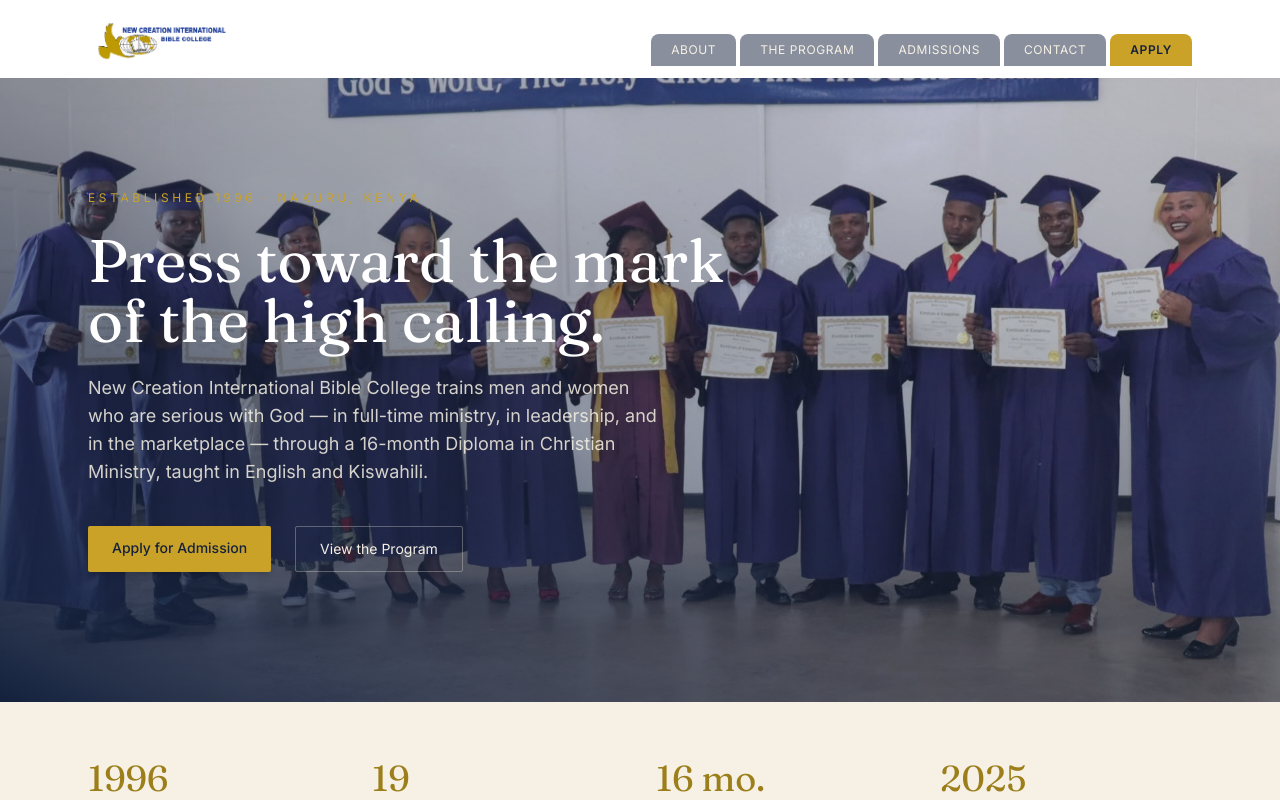
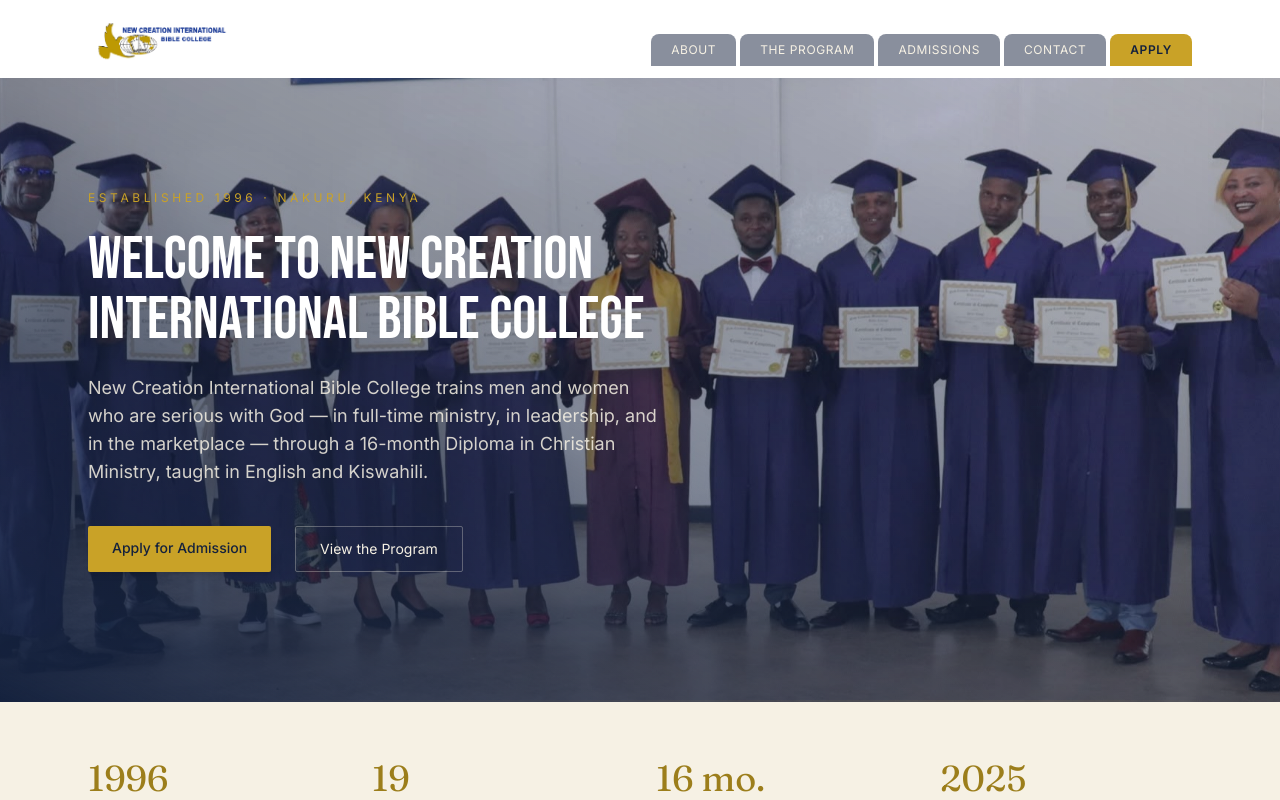
Before and after one commit to matthewkuria/ncibc, a Next.js app: page / in a window 1280 px wide. Shown: the top 800 px of the page. Built offline with nearby package versions, Linux system fonts and the light colour scheme.

Commit message:
Change the fonts

```diff
--- a/app/components/HeroCarousel.tsx
+++ b/app/components/HeroCarousel.tsx
@@ -49,7 +49,7 @@
             className={`
               absolute inset-0 h-full w-full
               transition-opacity duration-[${FADE_DURATION}ms] ease-in-out
-              ${isActive ? "opacity-100" : "opacity-0"}
+              ${isActive ? "opacity-90" : "opacity-0"}
             `}
           >
             {/* Image with zoom animation */}
--- a/app/globals.css
+++ b/app/globals.css
@@ -38,7 +38,7 @@
 }
 
 .animate-zoom {
-  animation: zoom 50s ease-out forwards;
+  animation: zoom 10s ease-out forwards;
 }
 
 @media (prefers-reduced-motion: reduce) {
--- a/app/page.tsx
+++ b/app/page.tsx
@@ -1,4 +1,5 @@
 import type { Metadata } from "next";
+import  {Inter, Bebas_Neue } from "next/font/google";
 import Link from "next/link";
 import SemesterTimeline from "./components/SemesterTimeline";
 import NationsList from "./components/NationsList";
@@ -37,6 +38,14 @@
   },
 };
 
+const bebas = Bebas_Neue(
+  { subsets: ["latin"],
+  weight: ["400"]
+
+  }
+);
+
+
 export default function Home() {
   return (
     <>
@@ -48,8 +57,8 @@
           <p className="font-body text-xs uppercase tracking-[0.3em] text-gold">
             Established 1996 &middot; Nakuru, Kenya
           </p>
-          <h1 className="mt-6 max-w-3xl font-display text-4xl leading-[1.1] text-balance sm:text-5xl md:text-6xl">
-            Press toward the mark of the high calling.
+          <h1 className={`${bebas.className} mt-6 max-w-3xl  text-4xl leading-[1.1] text-balance sm:text-5xl md:text-6xl`}>
+            Welcome to New Creation International Bible College
           </h1>
           <p className="mt-6 max-w-xl font-body text-base leading-relaxed text-parchment/85 md:text-lg">
             New Creation International Bible College trains men and women
```
